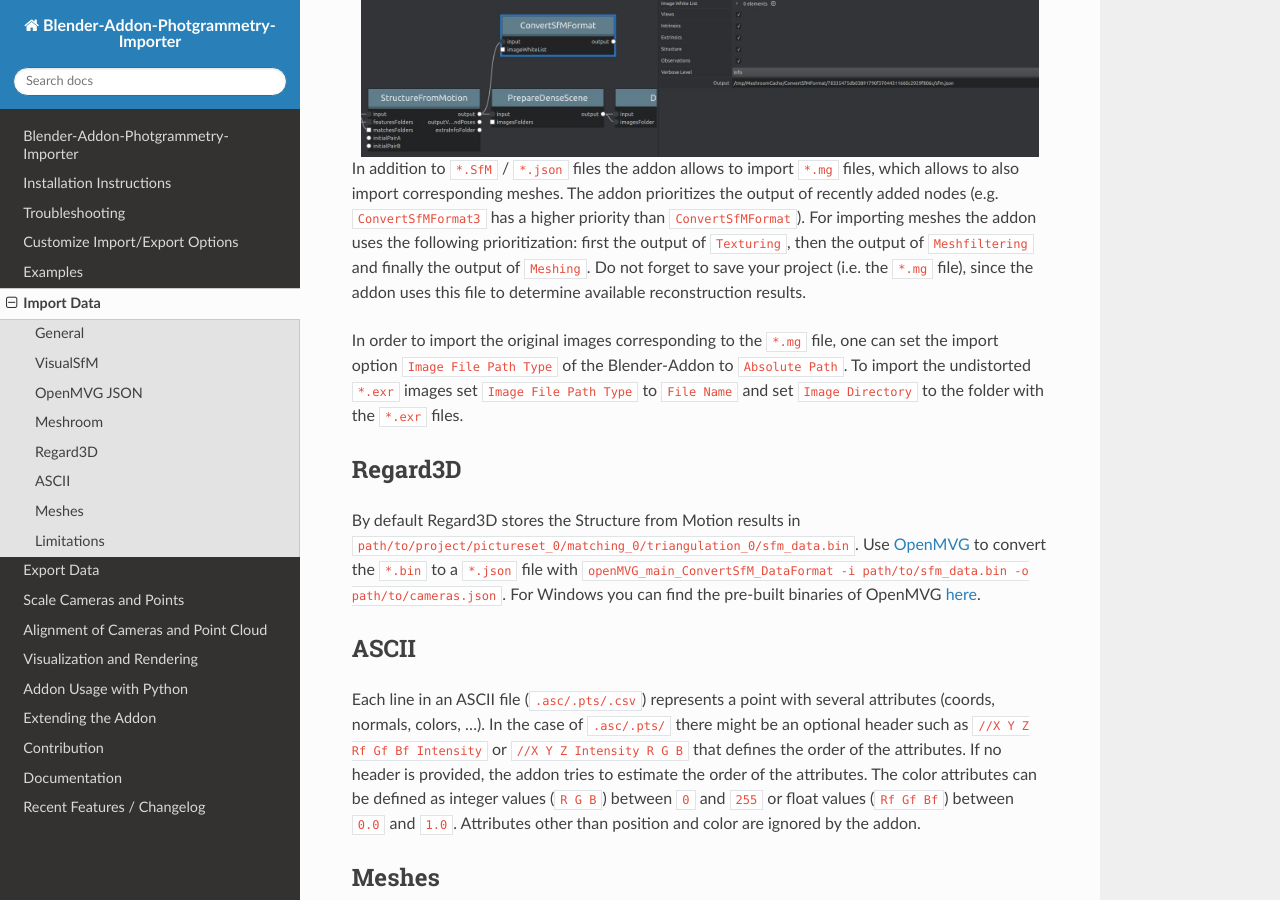
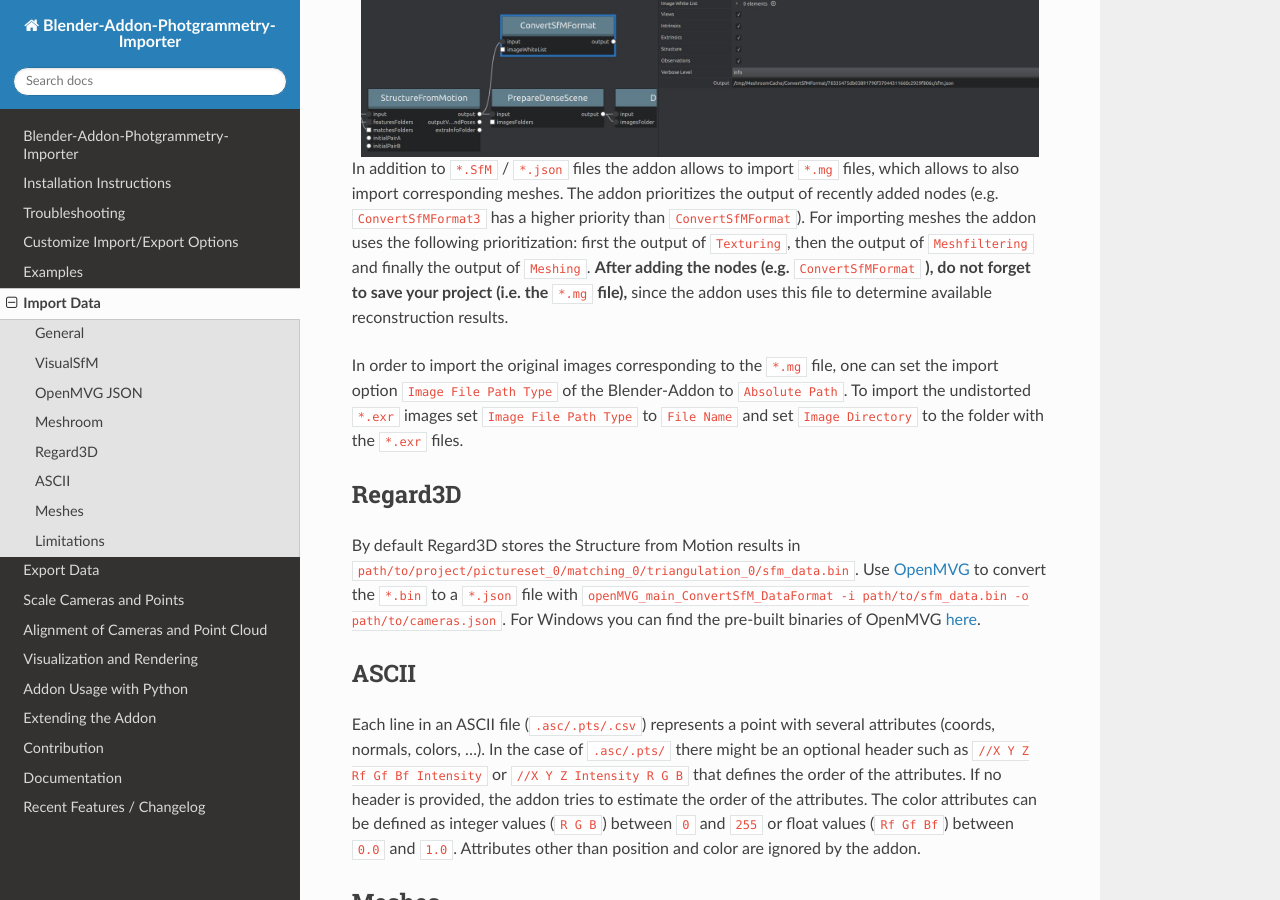
Before and after one commit to SBCV/Blender-Addon-Photogrammetry-Importer, a Sphinx documentation site: the page built from doc/sphinx/source/import.rst, in a window 1280 px wide and 900 px high, scrolled down 1884 px. Built offline with Sphinx 7.4.7 and the Read the Docs theme 2.0.0, drawn with Linux system fonts in a browser that asks for light colours; pages that are not in the unit, such as notebooks, are missing from menus.

Commit message:
Update import.rst

```diff
--- a/doc/sphinx/source/import.rst
+++ b/doc/sphinx/source/import.rst
@@ -40,7 +40,7 @@ However, one can add a :code:`ConvertSfMFormat` node in Meshroom (see image belo
 In addition to :code:`*.SfM` / :code:`*.json` files the addon allows to import :code:`*.mg` files, which allows to also import corresponding meshes.
 The addon prioritizes the output of recently added nodes (e.g. :code:`ConvertSfMFormat3` has a higher priority than :code:`ConvertSfMFormat`).
 For importing meshes the addon uses the following prioritization: first the output of :code:`Texturing`, then the output of :code:`Meshfiltering` and finally the output of :code:`Meshing`.
-Do not forget to save your project (i.e. the :code:`*.mg` file), since the addon uses this file to determine available reconstruction results.
+**After adding the nodes (e.g.** :code:`ConvertSfMFormat` **), do not forget to save your project (i.e. the** :code:`*.mg` **file),** since the addon uses this file to determine available reconstruction results.
 
 In order to import the original images corresponding to the :code:`*.mg` file, one can set the import option :code:`Image File Path Type` of the Blender-Addon to :code:`Absolute Path`.
 To import the undistorted :code:`*.exr` images set :code:`Image File Path Type` to :code:`File Name` and set :code:`Image Directory` to the folder with the :code:`*.exr` files.
```
